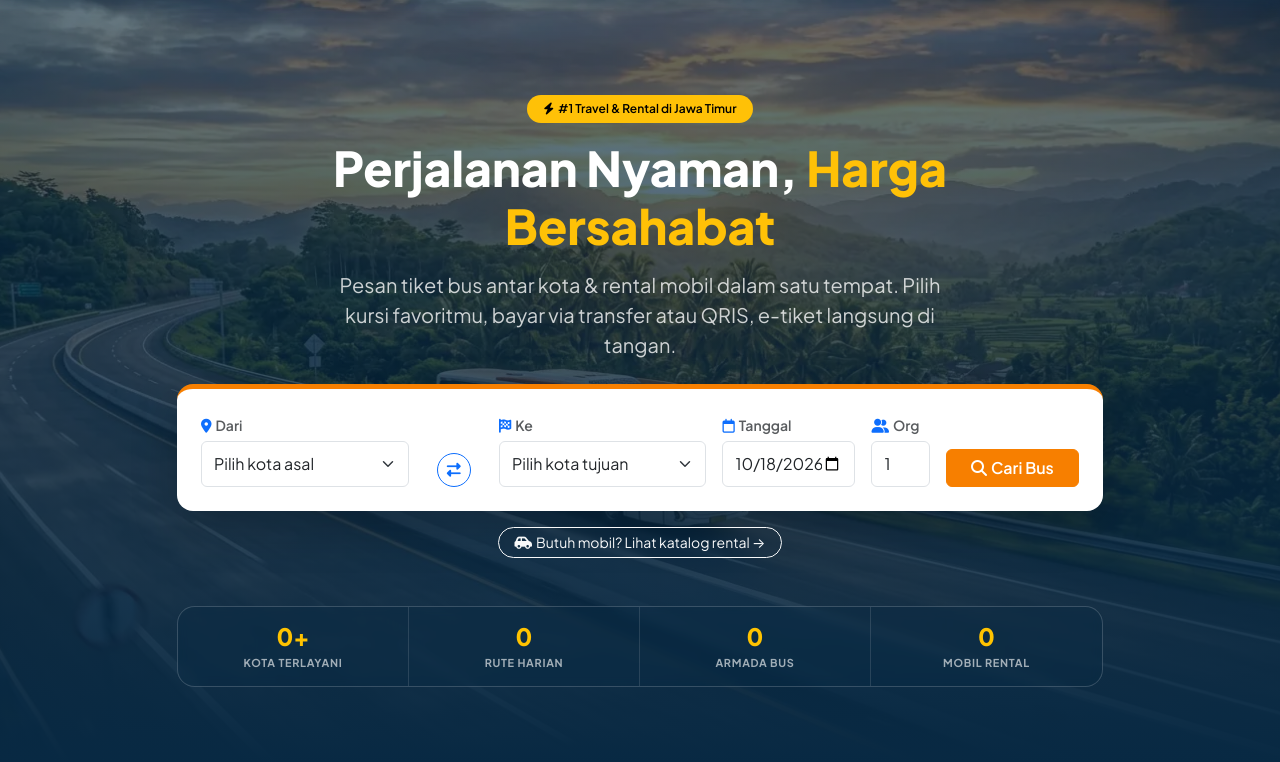
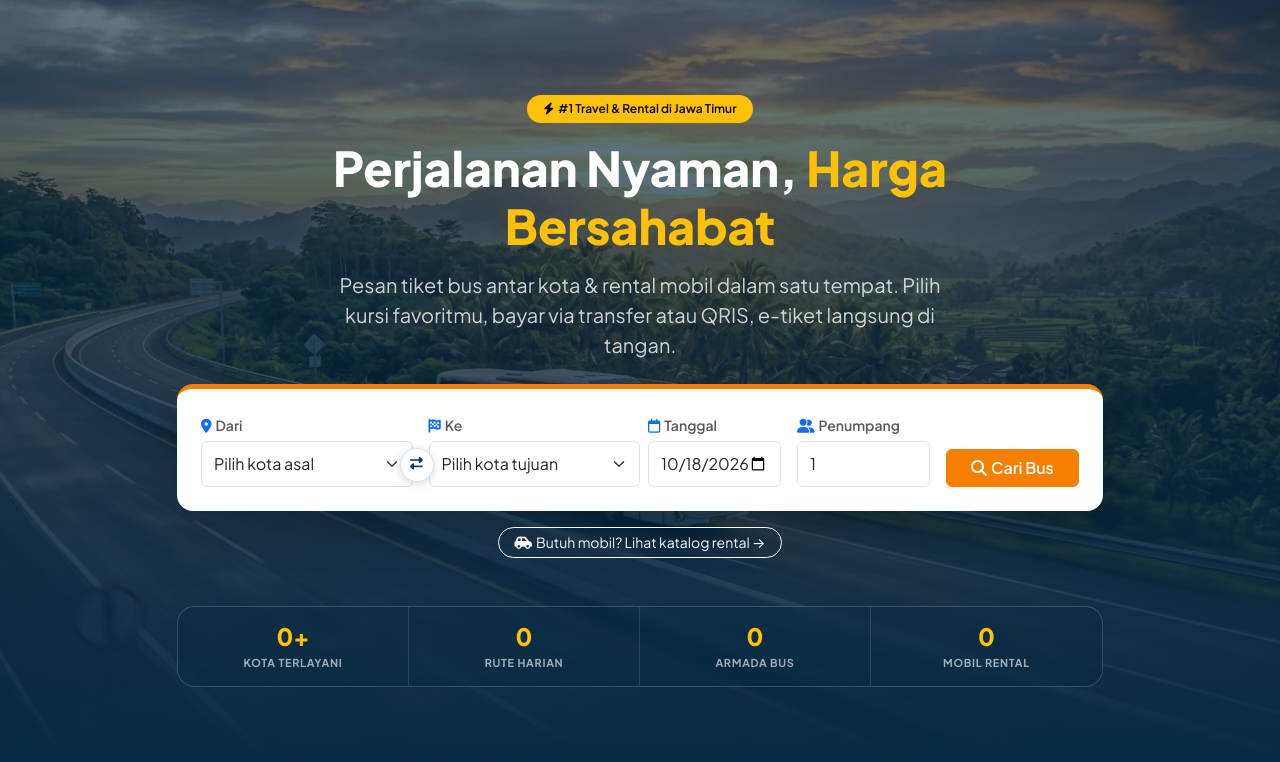
Before and after one commit to njutawan/Website-Pemesanan-Bus, a Django app: page / in a window 1280 px wide. Shown: the part 67-829 px from the top of the page. Run offline with Django 5.2, Linux system fonts and the light colour scheme; data that the repository does not hold is empty.

Commit message:
ui(home): optimasi kartu pencarian hero
- Tombol tukar kota kini MELAYANG di garis tengah antara dua dropdown
  kota, sejajar baris input (sebelumnya kolom tersendiri yang tak
  sejajar & memboroskan ruang) — hover berputar 180°
- Grid ditata ulang: kota (6) | tanggal (2) | penumpang (2) | tombol (2)
  — input Penumpang tidak lagi sempit (dari 1 kolom jadi 2), label
  'Org' diganti label form asli 'Penumpang'
- Tombol 'Cari Bus' diberi text-nowrap agar tidak patah dua baris
- Ponsel: kota tetap berdampingan (col-6) dengan gap 1.35rem agar
  tombol tukar tidak menutup teks dropdown

14 unit test OK, semua elemen baru terverifikasi di HTML beranda.

Co-authored-by: arena-agent <297053741+arena-agent@users.noreply.github.com>

```diff
--- a/static/css/style.css
+++ b/static/css/style.css
@@ -109,7 +109,19 @@ main { flex: 1 0 auto; }
 }
 .search-card .form-label { margin-bottom: .3rem; }
 .search-card .form-select, .search-card .form-control { padding-block: .62rem; }
-.swap-btn { width: 34px; height: 34px; display: inline-flex; align-items: center; justify-content: center; }
+.city-pair { padding-right: 0; }
+.swap-btn-float {
+  position: absolute; left: 50%; bottom: 5px; transform: translateX(-50%);
+  width: 34px; height: 34px; border-radius: 50%;
+  background: #fff; border: 1px solid #d7e0ea; color: var(--nt-navy);
+  box-shadow: 0 2px 10px rgba(13,59,102,.18);
+  display: inline-flex; align-items: center; justify-content: center;
+  font-size: .8rem; z-index: 3; transition: all .15s ease;
+}
+.swap-btn-float:hover {
+  color: var(--nt-accent); border-color: var(--nt-accent);
+  transform: translateX(-50%) rotate(180deg);
+}
 
 /* ---------- Sections ---------- */
 .page-hero {
@@ -314,7 +326,7 @@ main { flex: 1 0 auto; }
   .step-label { display: none; }
   .step-line { flex: 1; }
   .booking-code { font-size: 1.3rem; letter-spacing: 2px; }
-  /* Tombol tukar kota: ikon mengarah ke bawah saat kolom tersusun vertikal */
-  .swap-btn i { transform: rotate(90deg); }
   .lead { font-size: 1.05rem; }
+  /* Pasangan kota: gap lebih lega agar tombol tukar tidak menutup teks */
+  .city-pair .row { --bs-gutter-x: 1.35rem; }
 }
--- a/templates/home.html
+++ b/templates/home.html
@@ -47,35 +47,38 @@
       <div class="col-lg-10">
         <form method="get" action="{% url 'booking:search' %}" class="search-card shadow-lg rounded-4 p-3 p-md-4" id="searchForm">
           <div class="row g-3 align-items-end">
-            <div class="col-md-3">
-              <label class="form-label small fw-semibold text-muted" for="id_origin">
-                <i class="fa-solid fa-location-dot text-primary me-1"></i>{% trans 'Dari' %}</label>
-              {{ form.origin }}
-            </div>
-            <div class="col-md-1 text-center swap-col">
-              <button type="button" class="btn btn-sm btn-outline-primary rounded-circle swap-btn"
-                      title="{% trans 'Tukar asal & tujuan' %}" data-swap
+            <!-- Pasangan kota + tombol tukar melayang di tengah -->
+            <div class="col-md-6 position-relative city-pair">
+              <div class="row g-3">
+                <div class="col-6">
+                  <label class="form-label small fw-semibold text-muted" for="id_origin">
+                    <i class="fa-solid fa-location-dot text-primary me-1"></i>{% trans 'Dari' %}</label>
+                  {{ form.origin }}
+                </div>
+                <div class="col-6">
+                  <label class="form-label small fw-semibold text-muted" for="id_destination">
+                    <i class="fa-solid fa-flag-checkered text-primary me-1"></i>{% trans 'Ke' %}</label>
+                  {{ form.destination }}
+                </div>
+              </div>
+              <button type="button" class="swap-btn-float" data-swap
+                      title="{% trans 'Tukar asal & tujuan' %}"
                       aria-label="{% trans 'Tukar asal & tujuan' %}">
                 <i class="fa-solid fa-right-left"></i>
               </button>
             </div>
-            <div class="col-md-3">
-              <label class="form-label small fw-semibold text-muted" for="id_destination">
-                <i class="fa-solid fa-flag-checkered text-primary me-1"></i>{% trans 'Ke' %}</label>
-              {{ form.destination }}
-            </div>
-            <div class="col-md-2">
+            <div class="col-md-2 col-6">
               <label class="form-label small fw-semibold text-muted" for="id_date">
                 <i class="fa-regular fa-calendar text-primary me-1"></i>{% trans 'Tanggal' %}</label>
               {{ form.date }}
             </div>
-            <div class="col-md-1">
+            <div class="col-md-2 col-6">
               <label class="form-label small fw-semibold text-muted" for="id_passengers">
-                <i class="fa-solid fa-user-group text-primary me-1"></i>{% trans 'Org' %}</label>
+                <i class="fa-solid fa-user-group text-primary me-1"></i>{{ form.passengers.label }}</label>
               {{ form.passengers }}
             </div>
-            <div class="col-md-2 d-grid">
-              <button class="btn btn-accent" type="submit">
+            <div class="col-md-2 col-12 d-grid">
+              <button class="btn btn-accent text-nowrap" type="submit">
                 <i class="fa-solid fa-magnifying-glass me-1"></i>{% trans 'Cari Bus' %}
               </button>
             </div>
```
